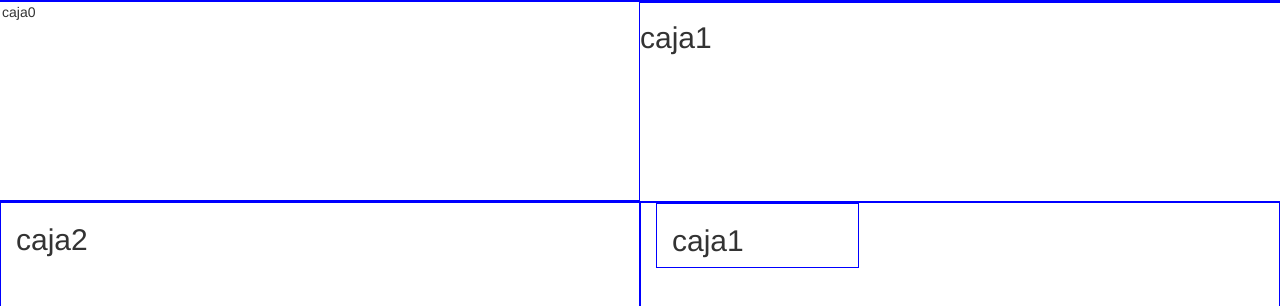
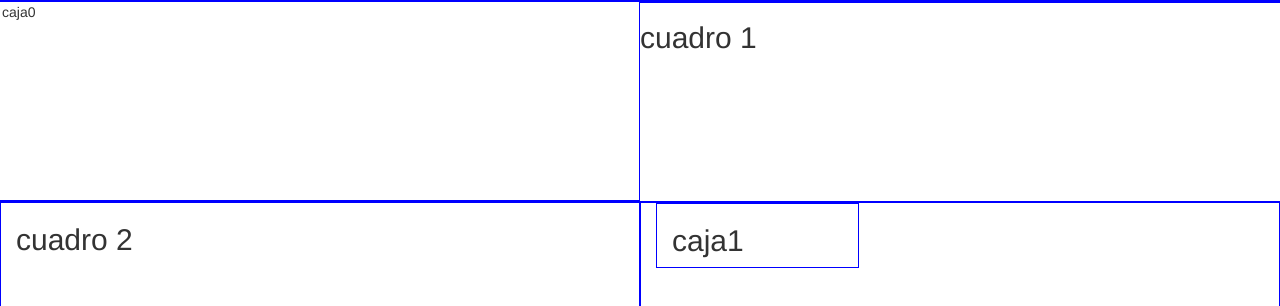
Before and after one commit to zeppelin-vences/boostrap_grid, a plain HTML site: page index.html in a window 1280 px wide. Shown: the top 306 px of the page. Drawn offline with Linux system fonts and the light colour scheme.

Commit message:
prueba anilu

```diff
--- a/index.html
+++ b/index.html
@@ -38,12 +38,12 @@
   <div class="row">
     <div class="tamanio col-sm-6">caja0</div>
       <div class="col-sm-6"></div>
-        <h2>caja1 </h2>
+        <h2>cuadro 1 </h2>
     </div>
 
 
     <div class="tamanio col-sm-6">
-        <h2>caja2</h2>
+        <h2>cuadro 2</h2>
   </div>
 
   <div class="tamanio col-sm-6">
```
Also changed, not shown: 1 other file.
